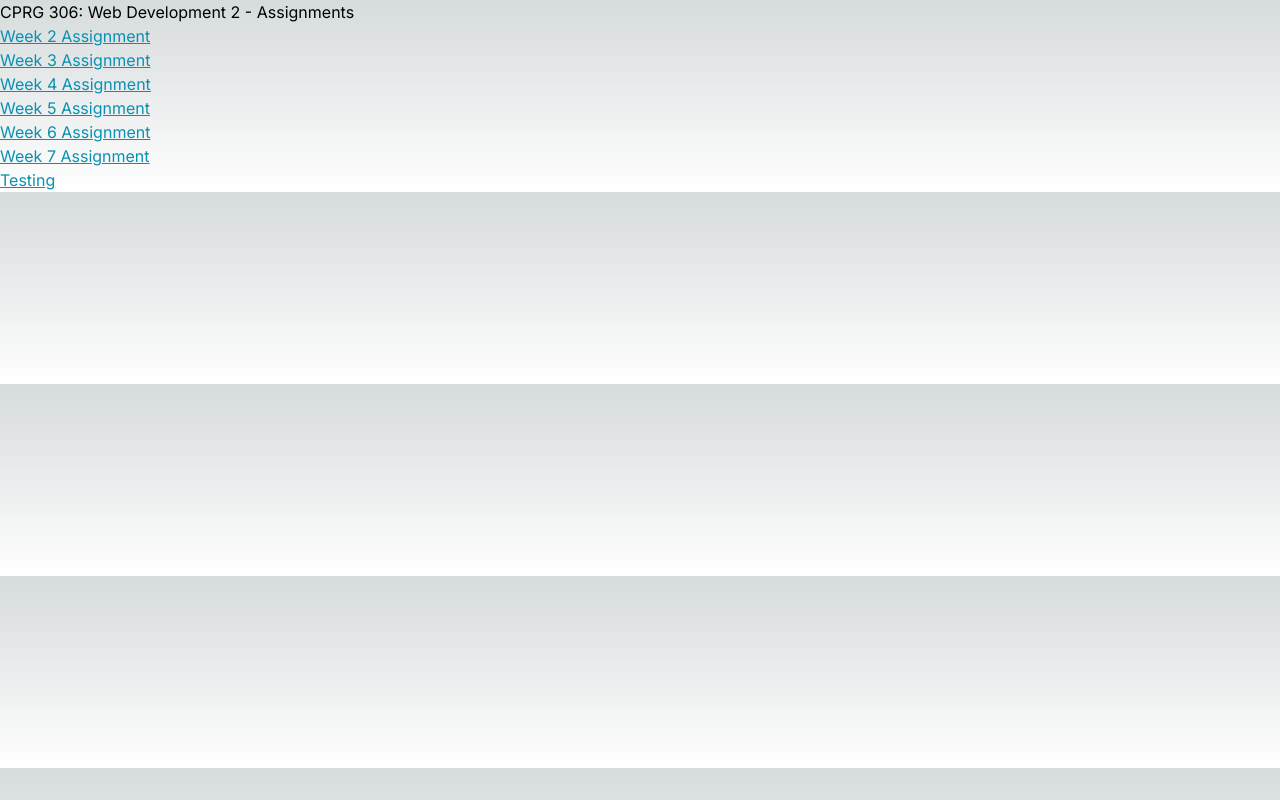
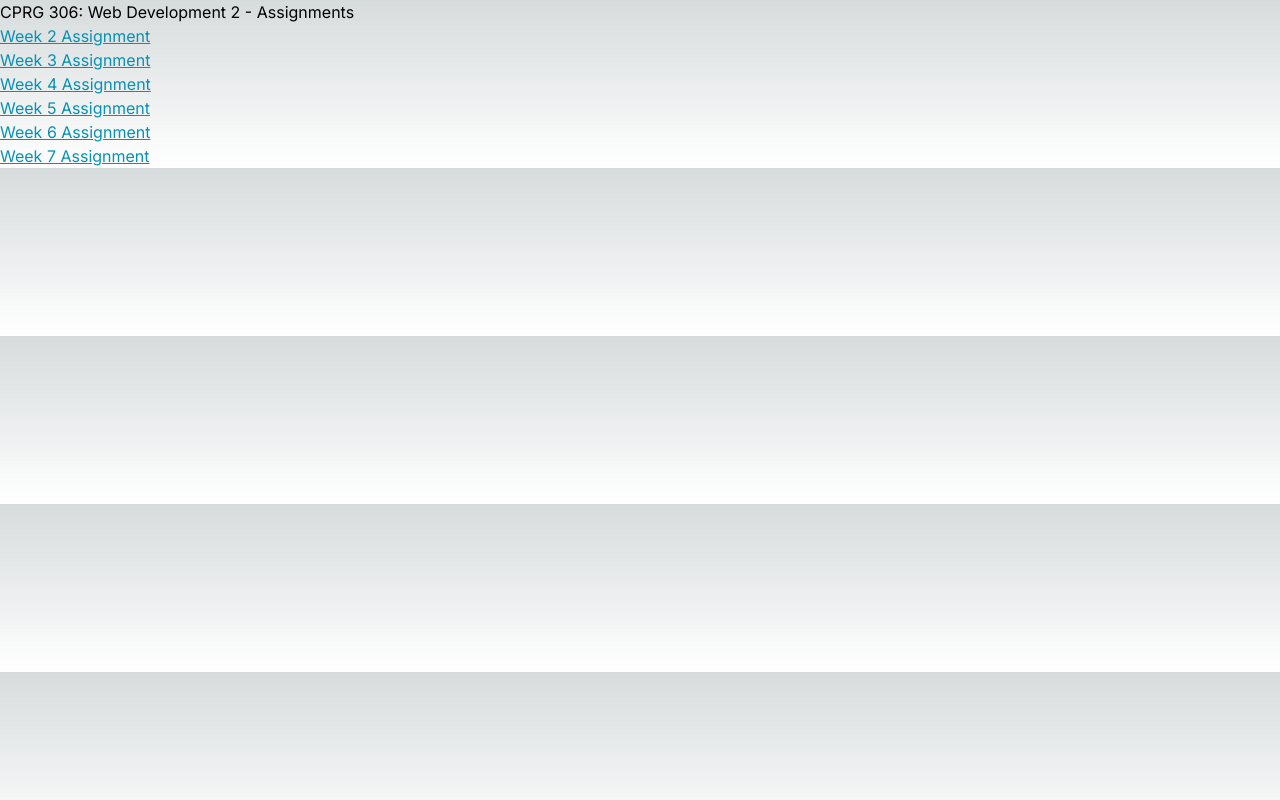
Before and after one commit to RichardVergara09/cprg306-assignments, a Next.js app: page / in a window 1280 px wide. Built offline with nearby package versions, Linux system fonts and the light colour scheme.

Commit message:
Updated Main Page

```diff
--- a/app/page.js
+++ b/app/page.js
@@ -22,9 +22,6 @@ export default function Home() {
         <div>
           <Link className="underline text-cyan-600 hover:text-cyan-300" href="./week-7">Week 7 Assignment</Link>
         </div>
-        <div>
-          <Link className="underline text-cyan-600 hover:text-cyan-300" href="./testing">Testing</Link>
-        </div>
       </main>
   );
 }
```
